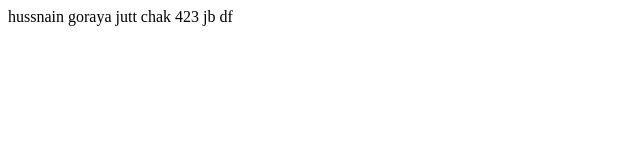
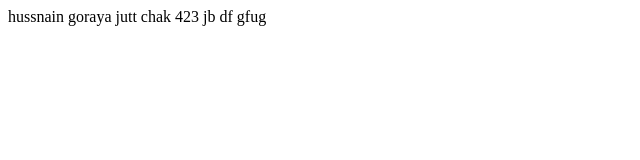
Before and after one commit to Hussnaingoraya/justinmind, a plain HTML site: page index.html in a window 1280 px wide. Shown: the full height of the page, 0-640 px from the left. Drawn offline with Linux system fonts and the light colour scheme.

Commit message:
Update index.html

```diff
--- a/index.html
+++ b/index.html
@@ -9,6 +9,7 @@
 <body>
     hussnain goraya jutt
     chak 423 jb df
+    gfug
 
 
 </body>
```
